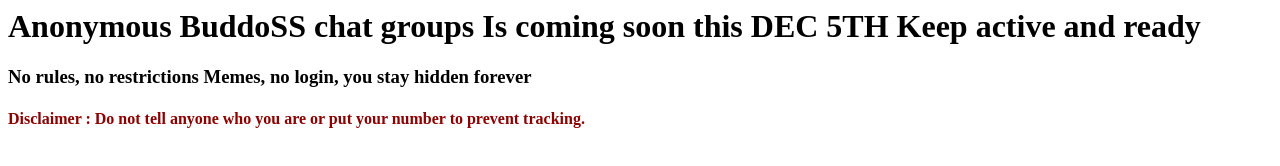
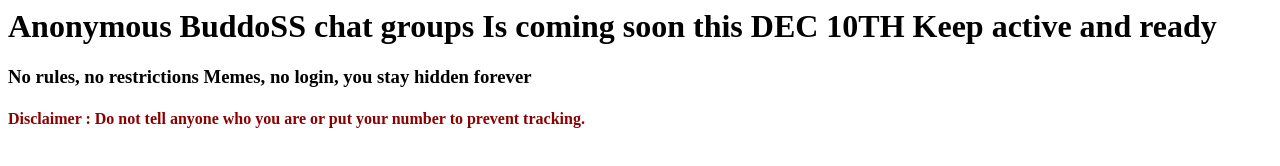
Before and after one commit to mrcaptions/buddosschatgroups, a plain HTML site: page index.html in a window 1280 px wide. Drawn offline with Linux system fonts and the light colour scheme.

Commit message:
Update index.html

```diff
--- a/index.html
+++ b/index.html
@@ -1,7 +1,7 @@
 <h1>
 
   Anonymous BuddoSS chat groups
-  Is coming soon this DEC 5TH
+  Is coming soon this DEC 10TH
   Keep active and ready
 
 </h1>
```
